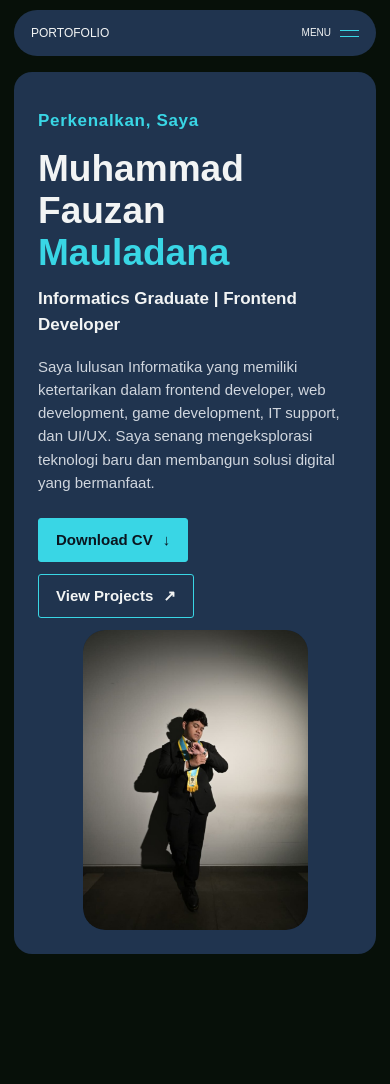
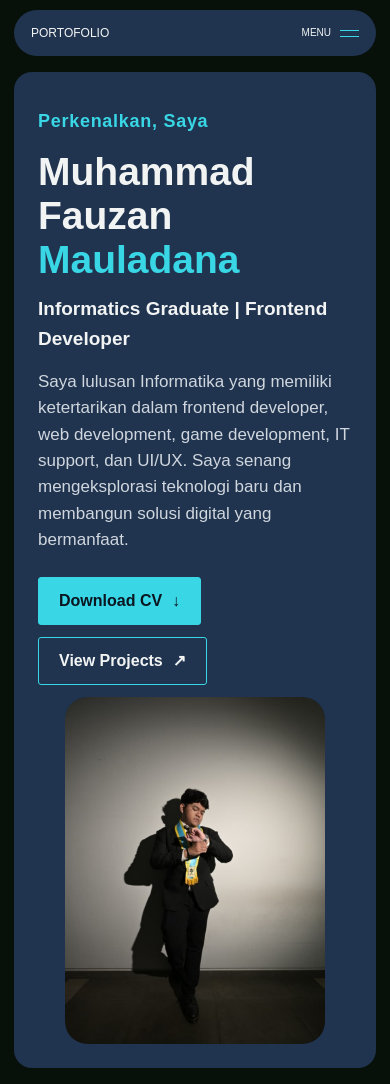
Before and after one commit to MuhFauzan07/Portofolio-MuhFauzan, a plain HTML site: page index.html in a window 390 px wide. Before the commit the page ends 970 px from the top, so only its background shows below. Drawn offline with Linux system fonts and the light colour scheme.

Commit message:
Enlarge home profile and typography
Co-authored-by: Copilot <223556219+Copilot@users.noreply.github.com>

```diff
--- a/styles.css
+++ b/styles.css
@@ -102,17 +102,17 @@ img { display: block; max-width: 100%; }
   font-weight: 700;
   letter-spacing: 0.04em;
 }
-.hero-copy .eyebrow { font-size: 17px; }
+.hero-copy .eyebrow { font-size: 19px; }
 h1, h2, p { margin-top: 0; }
 .home-view h1 {
   margin-bottom: 12px;
-  font-size: clamp(34px, 4vw, 52px);
+  font-size: clamp(36px, 4.5vw, 62px);
   font-weight: 700;
   line-height: 1.13;
 }
 .accent-text { color: var(--accent); }
-.hero-role { margin: 0 0 16px; font-size: 20px; font-weight: 600; }
-.hero-description { max-width: 485px; margin-bottom: 24px; color: var(--muted); font-size: 17px; }
+.hero-role { margin: 0 0 16px; font-size: 24px; font-weight: 600; }
+.hero-description { max-width: 580px; margin-bottom: 24px; color: var(--muted); font-size: 19px; }
 .button-row { display: flex; flex-wrap: wrap; gap: 12px; }
 .button {
   display: inline-flex;
@@ -131,8 +131,9 @@ h1, h2, p { margin-top: 0; }
 .button-primary:hover { background: #7be6ed; }
 .button-outline { background: transparent; color: var(--text); }
 .button-outline:hover { background: rgba(57, 214, 229, 0.13); }
-.hero-visual { display: flex; min-height: 420px; align-items: center; justify-content: center; }
-.hero-photo-wrap { width: min(100%, 352px); aspect-ratio: 3 / 4; overflow: hidden; border-radius: 22px; background: var(--surface-deep); }
+.home-view .button { min-height: 50px; padding: 0 20px; font-size: 17px; }
+.hero-visual { display: flex; min-height: 480px; align-items: center; justify-content: center; }
+.hero-photo-wrap { width: min(100%, 440px); aspect-ratio: 3 / 4; overflow: hidden; border-radius: 22px; background: var(--surface-deep); }
 .hero-photo { width: 100%; height: 100%; border-radius: inherit; object-fit: cover; object-position: center 18%; }
 
 .content-view { padding: 44px; background: var(--surface); }
@@ -331,11 +332,13 @@ h1, h2, p { margin-top: 0; }
   .primary-navigation a { width: fit-content; height: auto; min-height: 40px; font-size: 13px; }
   .view { width: calc(100% - 28px); min-height: calc(100vh - 100px); margin-top: 16px; }
   .home-view { min-height: 0; padding: 36px 24px 24px; grid-template-columns: 1fr; gap: 12px; }
-  .home-view h1 { font-size: clamp(33px, 9.5vw, 48px); }
-  .hero-role { font-size: 17px; }
-  .hero-description { font-size: 15px; }
-  .hero-visual { min-height: 270px; }
-  .hero-photo-wrap { width: min(100%, 225px); }
+  .home-view h1 { font-size: clamp(36px, 10vw, 50px); }
+  .hero-copy .eyebrow { font-size: 18px; }
+  .hero-role { font-size: 19px; }
+  .hero-description { font-size: 17px; }
+  .home-view .button { min-height: 48px; font-size: 16px; }
+  .hero-visual { min-height: 300px; }
+  .hero-photo-wrap { width: min(100%, 260px); }
   .content-view { padding: 25px 20px; }
   .section-heading h1 { font-size: 30px; }
   .about-grid { grid-template-columns: 1fr; grid-template-areas: "story" "highlights" "experience"; gap: 24px; }
```
